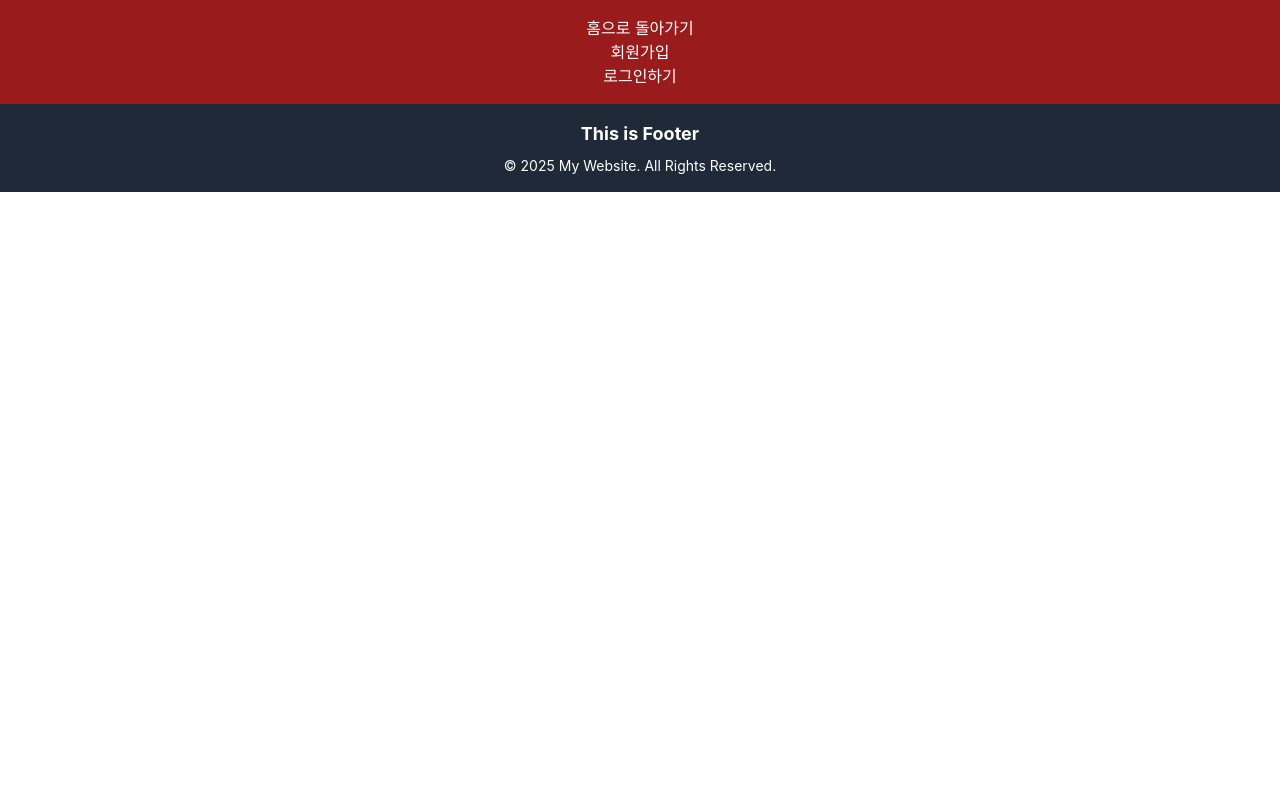
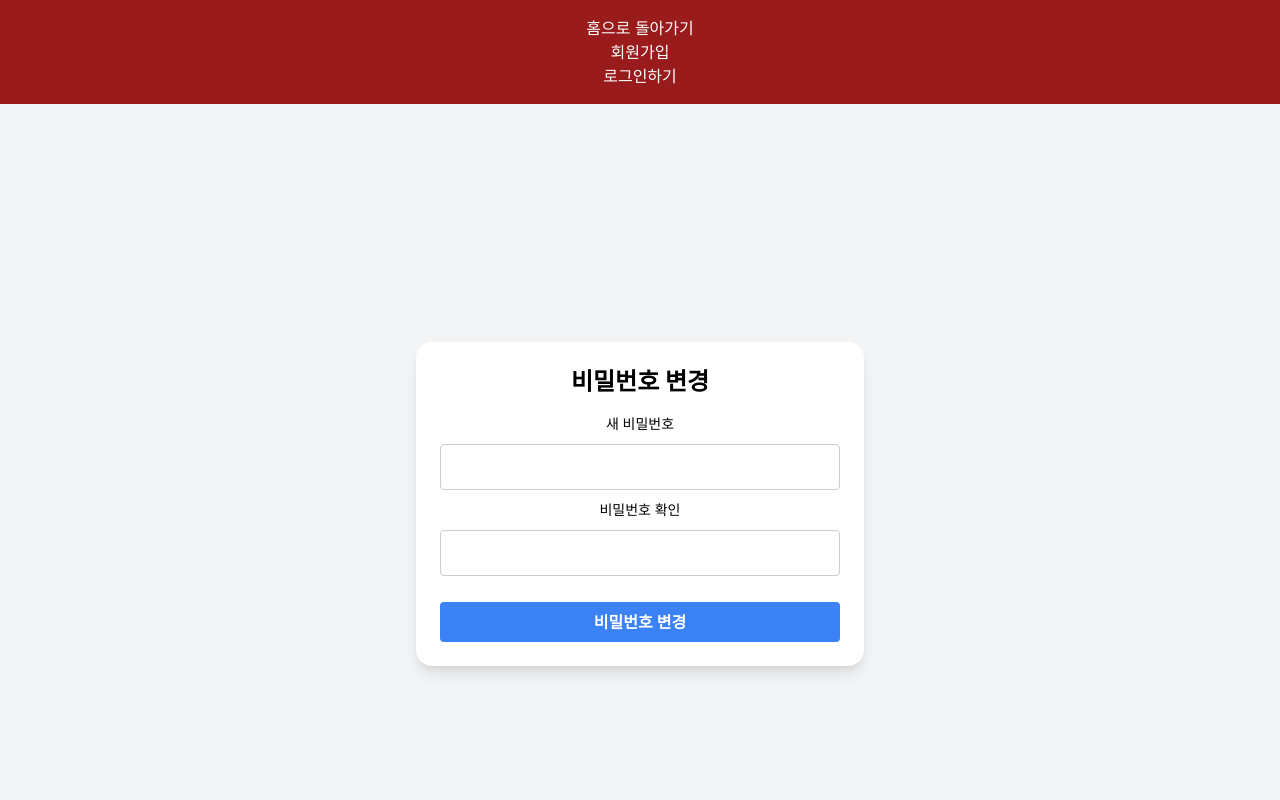
Before and after one commit to SogangComputerClub/sgccFront, a React (Create React App) app in the folder sgcc_front/: page /NewPassword in a window 1280 px wide. Shown: the top 800 px of the page. Built offline with nearby package versions, Linux system fonts and the light colour scheme.

Commit message:
Feat : 비밀번호 재설정, board 글쓰기 페이지

```diff
--- a/sgcc_front/src/App.js
+++ b/sgcc_front/src/App.js
@@ -4,7 +4,9 @@ import Main from './pages/Main/Main';
 import Login from './pages/Login/Login';
 import SignUp from './pages/SignUp/SignUp';
 import PasswordRecovery from './pages/Login/PasswordRecovery';
+import NewPassword from './pages/Login/NewPassword';
 import MyPage from './pages/MyPage/MyPage';
+import Write from './pages/Board/Write';
 
 import Header from './components/Header';
 import Footer from './components/Footer';
@@ -24,8 +26,10 @@ function App() {
               <Route path="/" element={<Main />} />
               <Route path="/login" element={<Login />} />
               <Route path="/passwordRecovery" element={<PasswordRecovery />} />
+              <Route path="/NewPassword" element={<NewPassword/>} />
               <Route path="/signup" element={<SignUp />} />
               <Route path="/mypage" element={<MyPage />} />
+              <Route path="/Write" element={<Write />} />
             </Routes>
           </main>
           <Footer />
--- /dev/null
+++ b/sgcc_front/src/pages/Board/Write.js
@@ -0,0 +1,42 @@
+import React, { useState } from 'react';
+
+const Write = () => {
+    const [Title, setTitle] = useState("");
+    const [Contents, setContents] = useState("");
+    const handleSubmit = (e) => {
+        e.preventDefault();
+        console.log("글쓰기 : ", { Title, Contents });
+    };
+    return (
+        <div className="flex min-h-screen items-center justify-center bg-gray-100">
+            <div>
+                <h2>글쓰기</h2>
+                <input
+                    type="title"
+                    className="w-full p-2 mt-1 border rounded-md focus:ring focus:ring-blue-200"
+                    value={Title}
+                    onChange={(e) => setTitle(e.target.value)}
+                    required
+                >
+
+                </input>
+                <input
+                    type="contents"
+                    className="w-full p-2 mt-1 border rounded-md focus:ring focus:ring-blue-200"
+                    value={Contents}
+                    onChange={(e) => setContents(e.target.value)}
+                    required
+                />
+                <button
+                    onClick = {handleSubmit}
+                    type="submit"
+                    className="w-full mt-4 p-2 bg-blue-500 text-white rounded-md hover:bg-blue-600"
+                >
+                    저장
+                </button>
+            </div>
+        </div>
+    )
+}
+
+export default Write;
--- a/sgcc_front/src/pages/Login/NewPassword.js
+++ b/sgcc_front/src/pages/Login/NewPassword.js
@@ -3,5 +3,60 @@ import React, { useState } from 'react';
 const NewPassword = () => {
     const [pw, setpw] = useState("");
     const [pwcheck, setpwcheck] = useState("");
+    const [error, setError] = useState("");
 
+    const handleSubmit = (e) => {
+        e.preventDefault();
+        if (!pw || !pwcheck) {
+          setError("비밀번호와 비밀번호 확인을 모두 입력해주세요.");
+          return;
+        }
+        if (pw !== pwcheck) {
+          setError("비밀번호가 일치하지 않습니다.");
+          return;
+        }
+        setError("");
+    };
+
+    return (
+        <div className = "flex min-h-screen items-center justify-center bg-gray-100">
+            <div className = "w-full max-w-md p-6 bg-white rounded-2xl shadow-lg">
+            <h2 className="text-2xl font-bold text-center">비밀번호 변경</h2>
+            <form onSubmit={handleSubmit} className="mt-4">
+                <div className = 'forms'>
+                    <label className="block text-sm font-medium">새 비밀번호</label>
+                    <input
+                        type="password"
+                        className="w-full p-2 mt-1 border rounded-md focus:ring focus:ring-blue-200"
+                        value={pw}
+                        onChange={(e) => setpw(e.target.value)}
+                        required
+                    />
+                    <label className="block text-sm font-medium">비밀번호 확인</label>
+                    <input
+                        type="password"
+                        className="w-full p-2 mt-1 border rounded-md focus:ring focus:ring-blue-200"
+                        value={pwcheck}
+                        onChange={(e) => setpwcheck(e.target.value)}
+                        required
+                    />
+                </div>
+                {error && (
+                    <div className="text-red-500 text-sm mt-2">
+                        {error}
+                    </div>
+                )}
+
+                <button
+                    type="submit"
+                    className="mt-4 w-full p-2 bg-blue-500 text-white rounded hover:bg-blue-600"
+                >
+                    비밀번호 변경
+                </button>
+            </form>
+            </div>
+        </div>
+    )
 }
+
+export default NewPassword;
```
